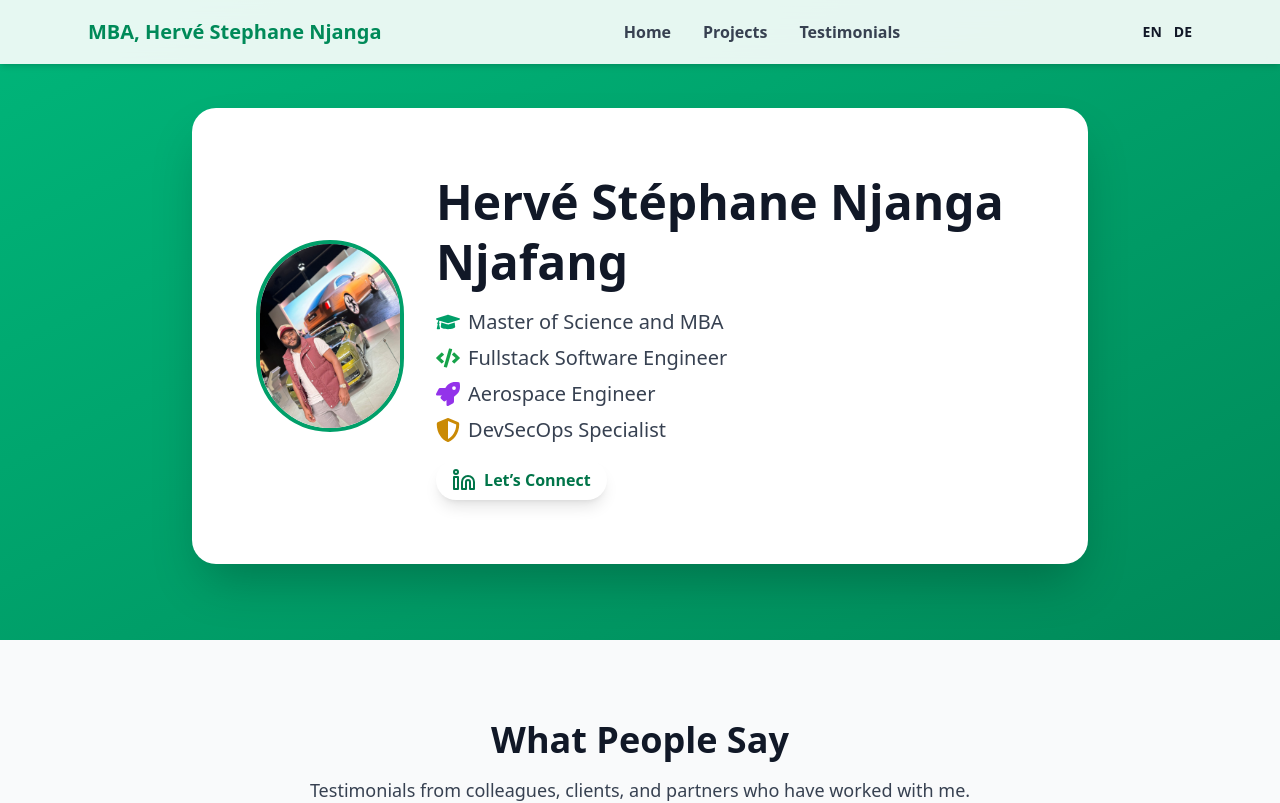
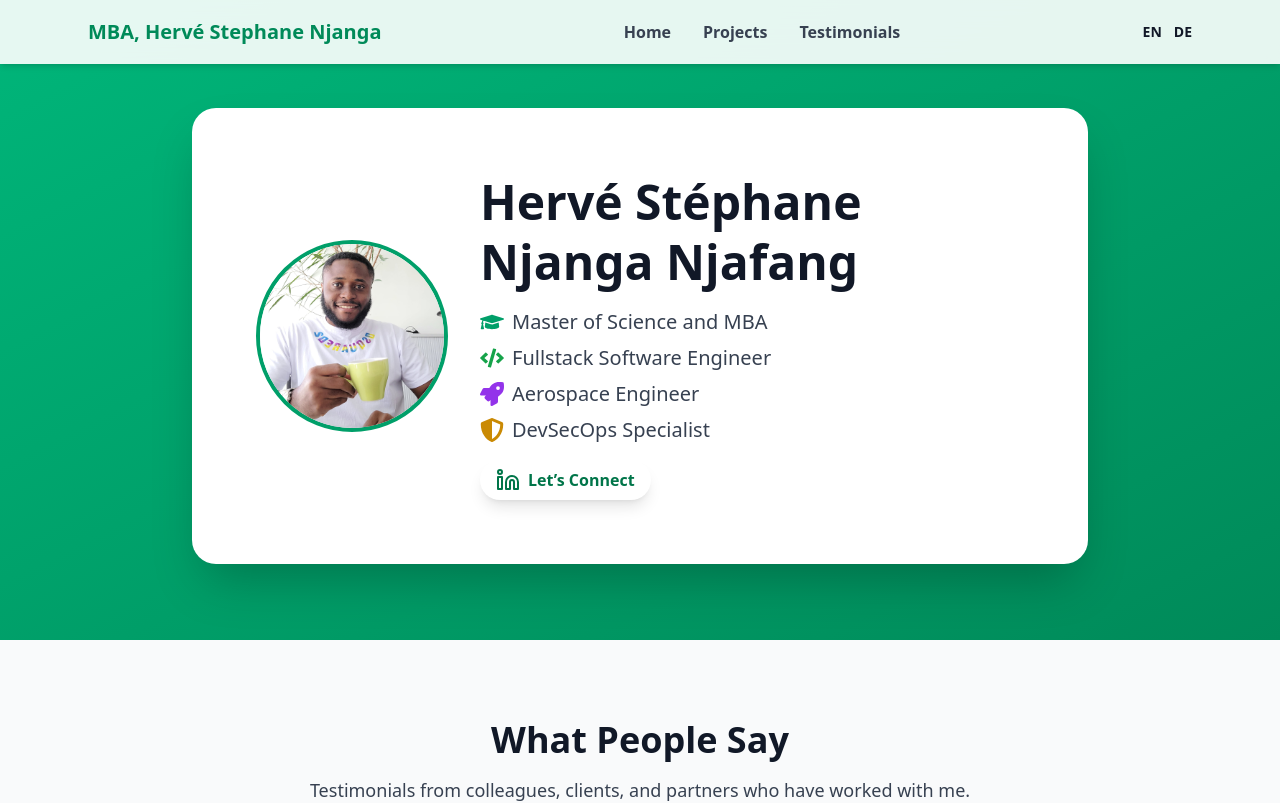
Before and after one commit to HerveStephane/portfolio, a React (Vite) app: page / in a window 1280 px wide. Shown: the top 803 px of the page. Built offline with nearby package versions, Linux system fonts and the light colour scheme.

Commit message:
update profil

```diff
--- a/src/components/Hero.tsx
+++ b/src/components/Hero.tsx
@@ -19,7 +19,7 @@ function Hero() {
       <div className="bg-white rounded-3xl shadow-2xl max-w-4xl w-full flex flex-col md:flex-row items-center p-10 md:p-16 gap-8">
         {/* Profile Image */}
         <img
-          src="/images/stephane.jpg"
+          src="/images/me.jpg"
           alt={t('hero.name')}
           className="w-48 h-48 rounded-full object-cover border-4 border-blue-600"
         />
```
Also changed, not shown: public/images/me.jpg (added).
